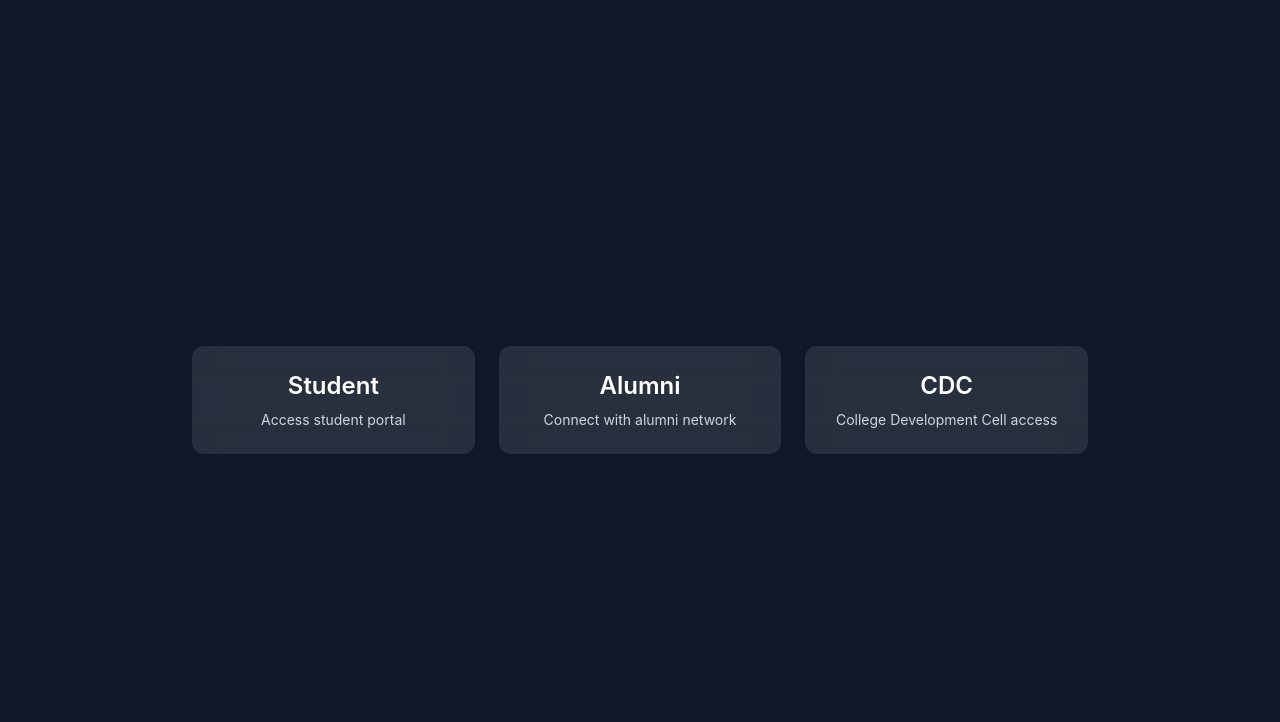
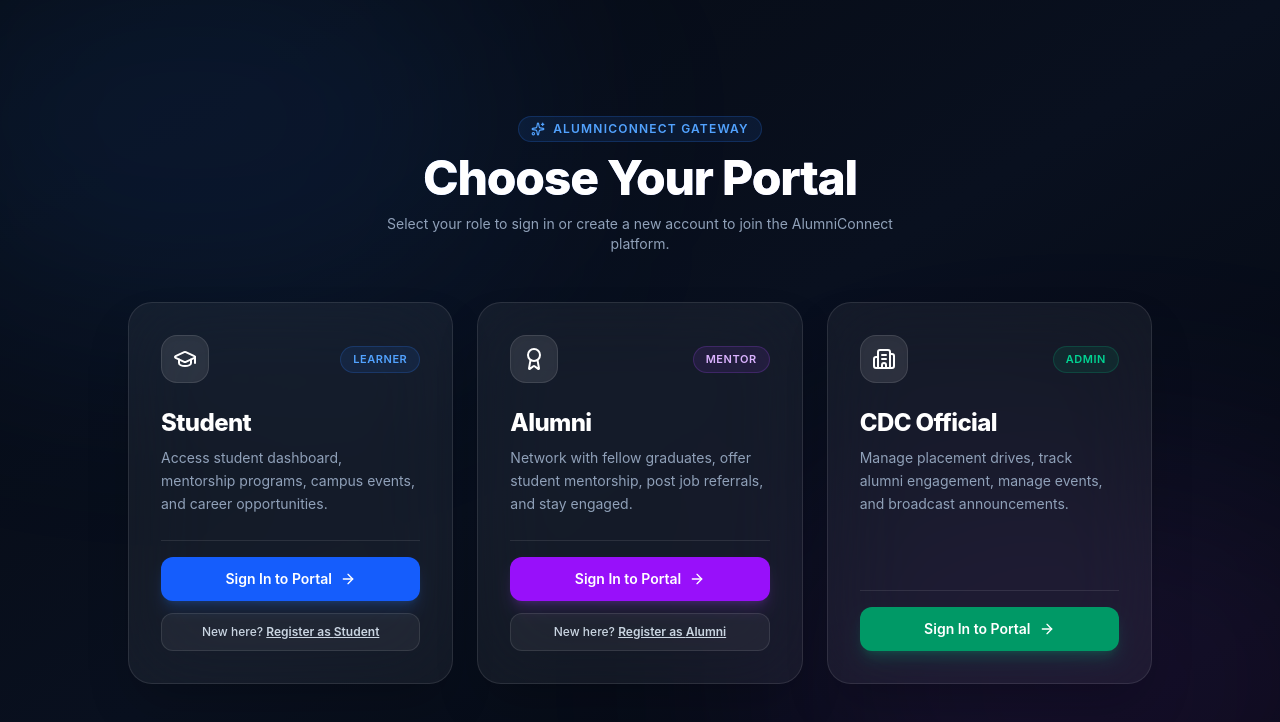
Before and after one commit to Piyush200516/AlumniConnect, a React (Vite) app in the folder frontend/: page /auth in a window 1280 px wide. Shown: the top 722 px of the page. Built offline with nearby package versions, Linux system fonts and the light colour scheme; no server answers.

Commit message:
Register as Student UI ,Register as Alumni UI Update

```diff
--- a/frontend/src/components/auth/RoleCard.tsx
+++ b/frontend/src/components/auth/RoleCard.tsx
@@ -1,29 +1,92 @@
 import { motion } from 'framer-motion';
-import { useNavigate } from 'react-router-dom';
+import { Link } from 'react-router-dom';
 import type { Role } from '../../types/user';
-
+import type { ComponentType } from 'react';
+import { ArrowRight } from 'lucide-react';
 
 interface RoleCardProps {
   role: Role;
   title: string;
+  badge: string;
   description: string;
-  navigateTo: string;
+  loginPath: string;
+  signupPath?: string;
+  icon: ComponentType<{ className?: string }>;
+  accentColor: 'blue' | 'purple' | 'emerald';
 }
 
-export const RoleCard = ({ role, title, description, navigateTo }: RoleCardProps) => {
-  const navigate = useNavigate();
-  const handleClick = () => navigate(navigateTo);
+export const RoleCard = ({
+  title,
+  badge,
+  description,
+  loginPath,
+  signupPath,
+  icon: Icon,
+  accentColor,
+}: RoleCardProps) => {
+  const accentClasses = {
+    blue: {
+      badgeBg: 'bg-blue-500/10 border-blue-500/20 text-blue-400',
+      btn: 'bg-blue-600 hover:bg-blue-500 shadow-blue-500/20 text-white',
+      link: 'text-blue-400 hover:text-blue-300',
+      glow: 'group-hover:border-blue-500/40',
+    },
+    purple: {
+      badgeBg: 'bg-purple-500/10 border-purple-500/20 text-purple-300',
+      btn: 'bg-purple-600 hover:bg-purple-500 shadow-purple-500/20 text-white',
+      link: 'text-purple-400 hover:text-purple-300',
+      glow: 'group-hover:border-purple-500/40',
+    },
+    emerald: {
+      badgeBg: 'bg-emerald-500/10 border-emerald-500/20 text-emerald-400',
+      btn: 'bg-emerald-600 hover:bg-emerald-500 shadow-emerald-500/20 text-white',
+      link: 'text-emerald-400 hover:text-emerald-300',
+      glow: 'group-hover:border-emerald-500/40',
+    },
+  }[accentColor];
 
   return (
     <motion.div
-      data-role={role}
-      whileHover={{ scale: 1.03, boxShadow: '0 8px 24px rgba(0,0,0,0.2)' }}
-      whileTap={{ scale: 0.98 }}
-      className="bg-white/10 backdrop-blur-lg rounded-xl p-6 text-center cursor-pointer transition-colors hover:bg-white/20"
-      onClick={handleClick}
+      whileHover={{ y: -6, scale: 1.02 }}
+      transition={{ duration: 0.2 }}
+      className={`group bg-white/5 backdrop-blur-2xl border border-white/10 ${accentClasses.glow} rounded-3xl p-6 sm:p-8 flex flex-col justify-between shadow-2xl relative overflow-hidden transition-all duration-300`}
     >
-      <h2 className="text-2xl font-semibold text-white mb-2 capitalize">{title}</h2>
-      <p className="text-gray-300 text-sm">{description}</p>
+      <div>
+        <div className="flex items-center justify-between mb-6">
+          <div className="w-12 h-12 rounded-2xl bg-white/10 flex items-center justify-center text-white border border-white/10 shadow-inner">
+            <Icon className="w-6 h-6" />
+          </div>
+          <span className={`px-3 py-1 rounded-full border text-[11px] font-semibold tracking-wider uppercase ${accentClasses.badgeBg}`}>
+            {badge}
+          </span>
+        </div>
+
+        <h2 className="text-2xl font-extrabold text-white mb-2 tracking-tight">
+          {title}
+        </h2>
+        <p className="text-slate-400 text-sm leading-relaxed mb-6">
+          {description}
+        </p>
+      </div>
+
+      <div className="space-y-3 pt-4 border-t border-white/10">
+        <Link
+          to={loginPath}
+          className={`w-full py-3 px-4 rounded-xl font-semibold text-sm transition-all duration-200 flex items-center justify-center gap-2 shadow-lg active:scale-98 cursor-pointer ${accentClasses.btn}`}
+        >
+          <span>Sign In to Portal</span>
+          <ArrowRight className="w-4 h-4" />
+        </Link>
+
+        {signupPath && (
+          <Link
+            to={signupPath}
+            className={`w-full py-2.5 px-4 rounded-xl bg-white/5 hover:bg-white/10 border border-white/10 text-slate-300 font-medium text-xs text-center block transition-all ${accentClasses.link}`}
+          >
+            New here? <span className="underline font-semibold">Register as {title}</span>
+          </Link>
+        )}
+      </div>
     </motion.div>
   );
 };
--- a/frontend/src/components/auth/RoleSelection.tsx
+++ b/frontend/src/components/auth/RoleSelection.tsx
@@ -1,47 +1,87 @@
 import { motion } from 'framer-motion';
 import type { Role } from '../../types/user';
 import { RoleCard } from './RoleCard';
+import { GraduationCap, Award, Building2, Sparkles } from 'lucide-react';
 
 const RoleSelection = () => {
   const cards = [
     {
       role: 'student' as Role,
       title: 'Student',
-      description: 'Access student portal',
-      navigateTo: '/auth/student/login',
+      badge: 'Learner',
+      description: 'Access student dashboard, mentorship programs, campus events, and career opportunities.',
+      loginPath: '/auth/student/login',
+      signupPath: '/auth/student/signup',
+      icon: GraduationCap,
+      accentColor: 'blue' as const,
     },
     {
       role: 'alumni' as Role,
       title: 'Alumni',
-      description: 'Connect with alumni network',
-      navigateTo: '/auth/alumni/login',
+      badge: 'Mentor',
+      description: 'Network with fellow graduates, offer student mentorship, post job referrals, and stay engaged.',
+      loginPath: '/auth/alumni/login',
+      signupPath: '/auth/alumni/signup',
+      icon: Award,
+      accentColor: 'purple' as const,
     },
     {
       role: 'cdc' as Role,
-      title: 'CDC',
-      description: 'College Development Cell access',
-      navigateTo: '/auth/cdc/login',
+      title: 'CDC Official',
+      badge: 'Admin',
+      description: 'Manage placement drives, track alumni engagement, manage events, and broadcast announcements.',
+      loginPath: '/auth/cdc/login',
+      icon: Building2,
+      accentColor: 'emerald' as const,
     },
   ];
 
   return (
-    <div className="min-h-screen flex items-center justify-center bg-gray-900 p-4">
+    <div className="min-h-screen flex items-center justify-center bg-gradient-to-br from-[#060a12] via-[#09101f] to-[#04070e] p-4 relative overflow-hidden my-auto py-12">
+      {/* Dynamic Background Glows */}
+      <div className="absolute top-[-10%] left-[-10%] w-[50%] h-[50%] rounded-full bg-blue-500/10 blur-[120px] pointer-events-none" />
+      <div className="absolute bottom-[-10%] right-[-10%] w-[50%] h-[50%] rounded-full bg-purple-500/10 blur-[120px] pointer-events-none" />
+
+      <div className="w-full max-w-5xl relative z-10 my-auto">
         <motion.div
-        initial={{ opacity: 0 }}
-        animate={{ opacity: 1 }}
+          initial={{ opacity: 0, y: 20 }}
+          animate={{ opacity: 1, y: 0 }}
           transition={{ duration: 0.5 }}
-        className="grid gap-6 w-full max-w-4xl grid-cols-1 sm:grid-cols-2 lg:grid-cols-3"
+          className="text-center mb-12"
+        >
+          <div className="inline-flex items-center gap-2 px-3 py-1 rounded-full bg-blue-500/10 border border-blue-500/20 text-blue-400 text-xs font-semibold uppercase tracking-widest mb-3">
+            <Sparkles className="w-3.5 h-3.5" />
+            AlumniConnect Gateway
+          </div>
+          <h1 className="text-4xl sm:text-5xl font-extrabold tracking-tight text-white mb-3 bg-gradient-to-r from-blue-400 via-indigo-300 to-purple-300 bg-clip-text text-transparent">
+            Choose Your Portal
+          </h1>
+          <p className="text-slate-400 text-sm max-w-lg mx-auto">
+            Select your role to sign in or create a new account to join the AlumniConnect platform.
+          </p>
+        </motion.div>
+
+        <motion.div
+          initial={{ opacity: 0, y: 30 }}
+          animate={{ opacity: 1, y: 0 }}
+          transition={{ duration: 0.6, delay: 0.1 }}
+          className="grid gap-6 grid-cols-1 md:grid-cols-3"
         >
           {cards.map((c) => (
             <RoleCard
               key={c.role}
               role={c.role}
               title={c.title}
+              badge={c.badge}
               description={c.description}
-            navigateTo={c.navigateTo}
+              loginPath={c.loginPath}
+              signupPath={c.signupPath}
+              icon={c.icon}
+              accentColor={c.accentColor}
             />
           ))}
         </motion.div>
+      </div>
     </div>
   );
 };
--- a/frontend/src/pages/auth/CommonLogin.tsx
+++ b/frontend/src/pages/auth/CommonLogin.tsx
@@ -141,12 +141,12 @@ export const CommonLogin = () => {
             Don't have an account?
           </p>
           <div className="flex justify-center gap-4 text-xs">
-            <a
-              href="https://alumniconnect-7ag.pages.dev/auth/student/signup"
+            <Link
+              to="/auth/student/signup"
               className="text-blue-400 hover:underline font-semibold"
             >
               Register as Student
-            </a>
+            </Link>
             <span className="text-gray-600">|</span>
             <Link
               to="/auth/alumni/signup"
```
Lines whose indentation alone changed are shown as unchanged.
